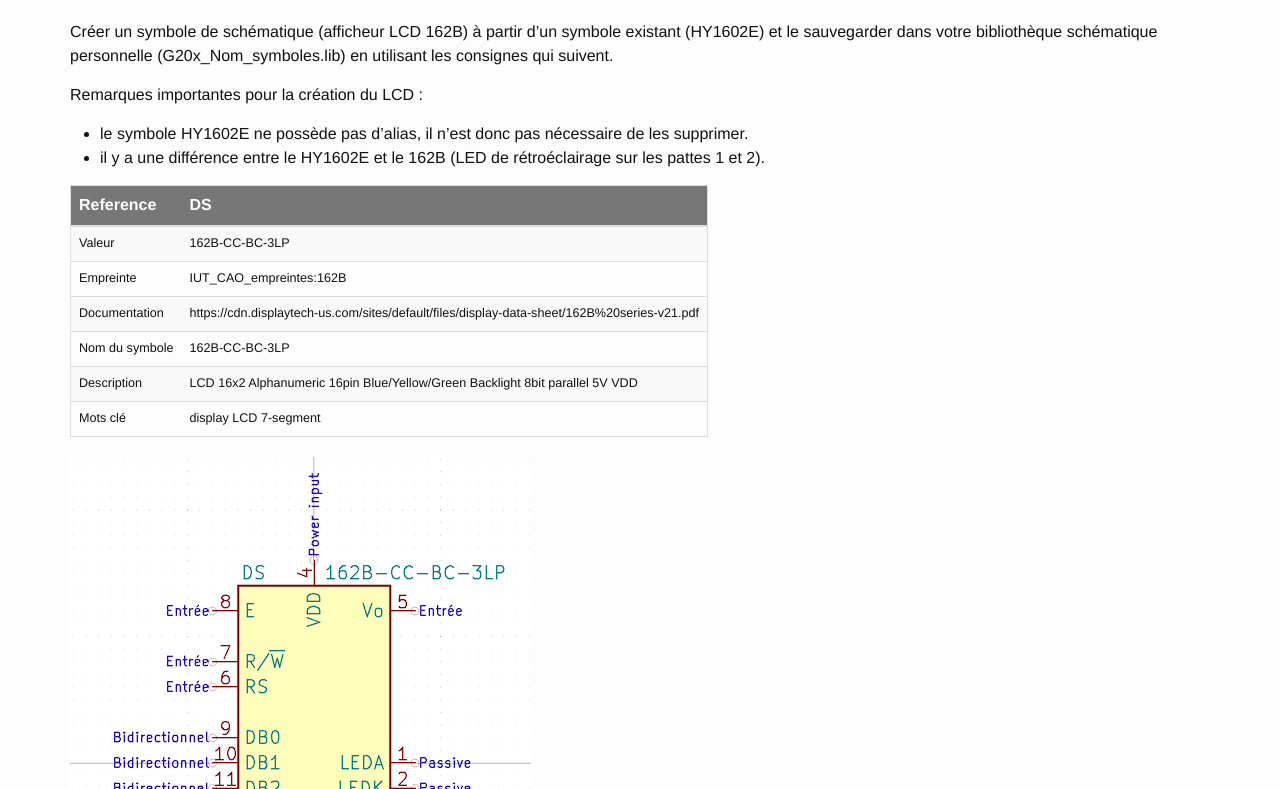
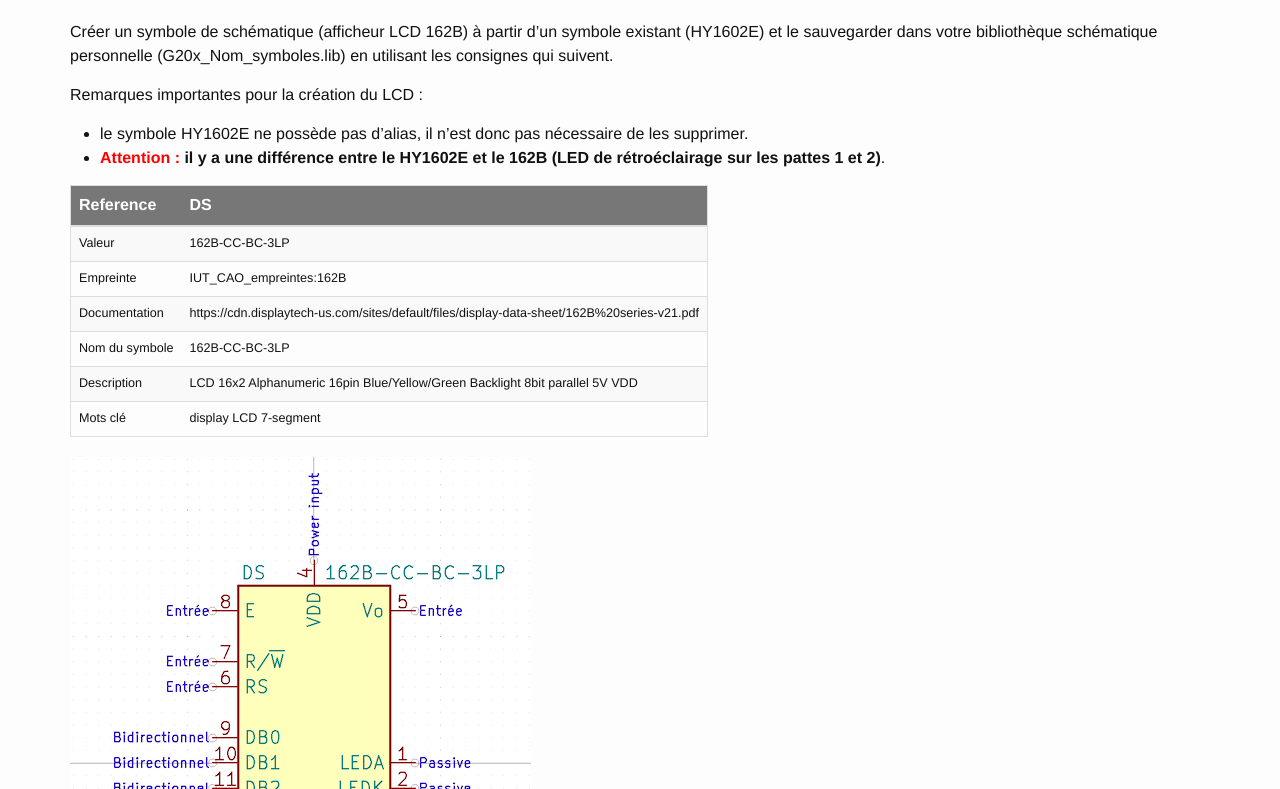
Before and after one commit to geiilyon/cao-geii-lyon, a Jekyll site: the page built from _collection_enonces/tp2.md, in a window 1280 px wide and 900 px high, scrolled down 5968 px, cut to the strip 111-900 px from the top of the window. Built offline with Jekyll 4.4.1, drawn with Linux system fonts in a browser that asks for light colours; nearby versions of some CDN libraries; library files that are not in the unit come from our copies.

Commit message:
Passage en gras de l'averissement sur les pattes 1et 2 du LCD

```diff
--- a/_collection_enonces/tp2.md
+++ b/_collection_enonces/tp2.md
@@ -128,7 +128,7 @@ Créer un symbole de schématique (afficheur LCD 162B) à partir d’un symbole
 Remarques importantes pour la création du LCD :
 
 * le symbole HY1602E ne possède pas d'alias, il n'est donc pas nécessaire de les supprimer.
-* il y a une différence entre le HY1602E et le 162B (LED de rétroéclairage sur les pattes 1 et 2).
+* <span style="font-weight: bold;color:red">Attention : </span>**il y a une différence entre le HY1602E et le 162B (LED de rétroéclairage sur les pattes 1 et 2)**.
 
 | Reference      | DS                                                                                          |
 | -------------- | ------------------------------------------------------------------------------------------- |
```
